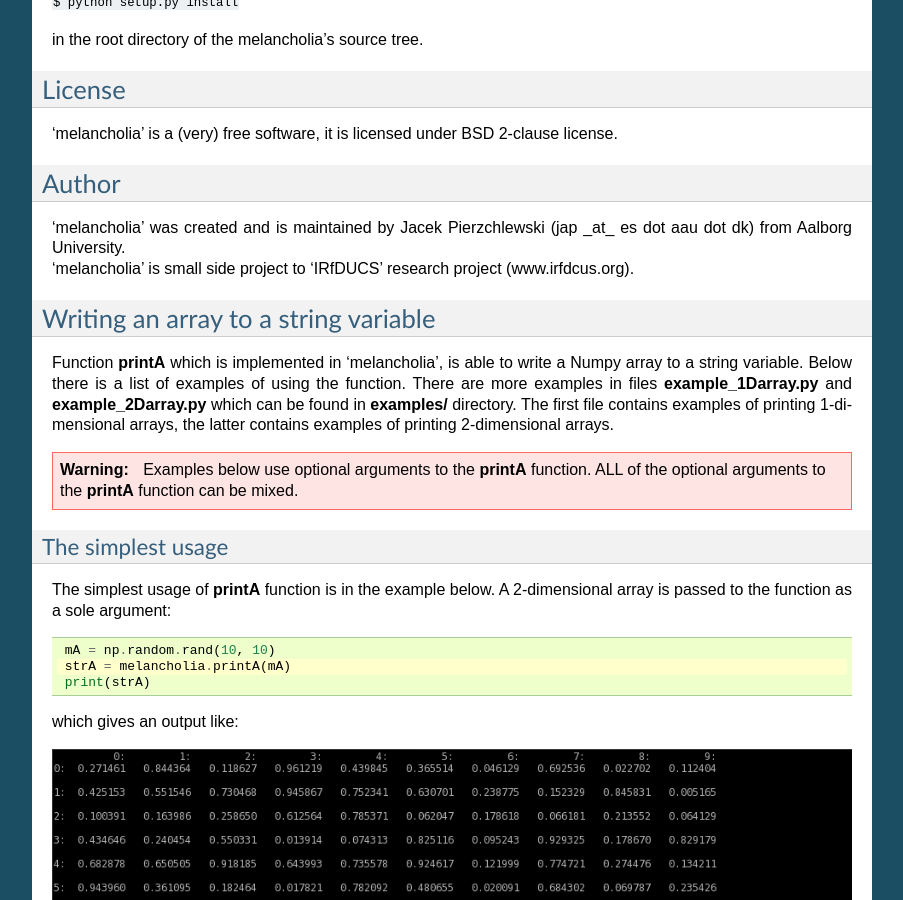
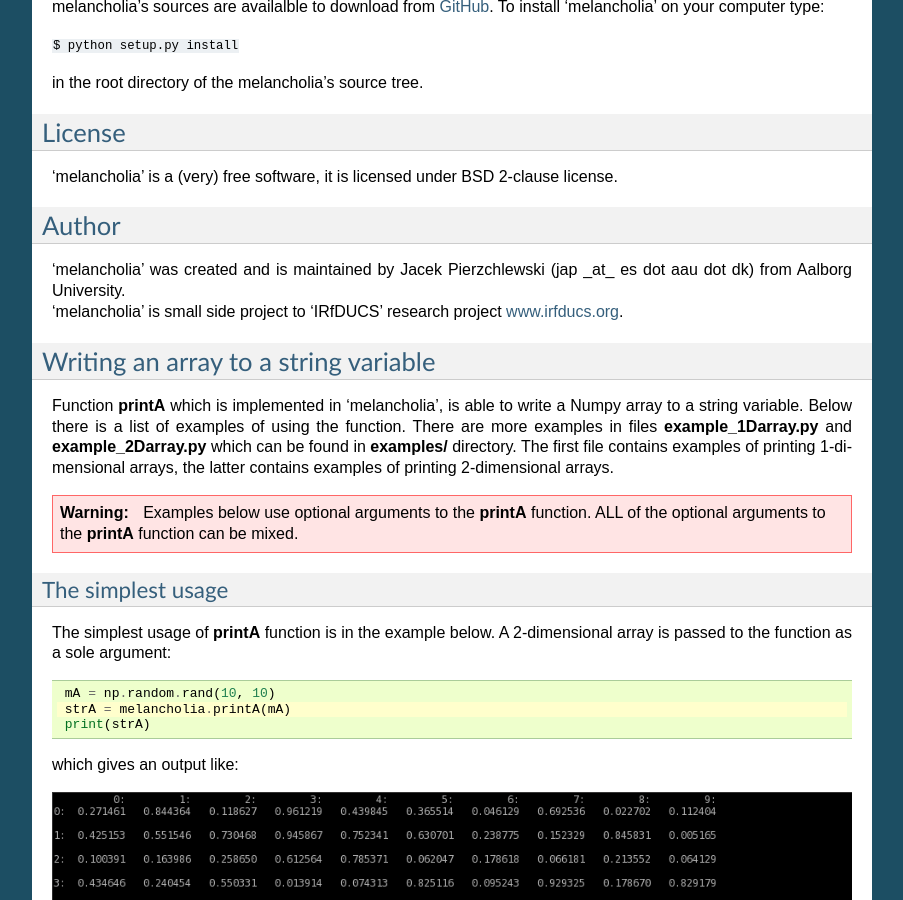
Before and after one commit to JacekPierzchlewski/melancholia, a Sphinx documentation site: the page built from docs/index.rst, in a window 1280 px wide and 900 px high, scrolled down 1081 px. Shown: the whole window, without its empty margins (198-1101 px from the left). Built offline with Sphinx 7.4.7, drawn with Linux system fonts in a browser that asks for light colours; some of the changed text lies outside the part shown.

Commit message:
Improvements in the documentation

```diff
--- a/docs/index.rst
+++ b/docs/index.rst
@@ -62,7 +63,7 @@ License
 Author
 ------------------------------------------------------------------
 'melancholia' was created and is maintained by Jacek Pierzchlewski (jap _at_ es dot aau dot dk) from Aalborg University. |br|
-'melancholia' is small side project to 'IRfDUCS' research project (www.irfdcus.org).
+'melancholia' is small side project to 'IRfDUCS' research project `www.irfducs.org <http://www.irfducs.org>`_.
 
 
 Writing an array to a string variable
```
Also changed, not shown: other parts of docs/index.rst (+1 -0 lines), 4 other files.
